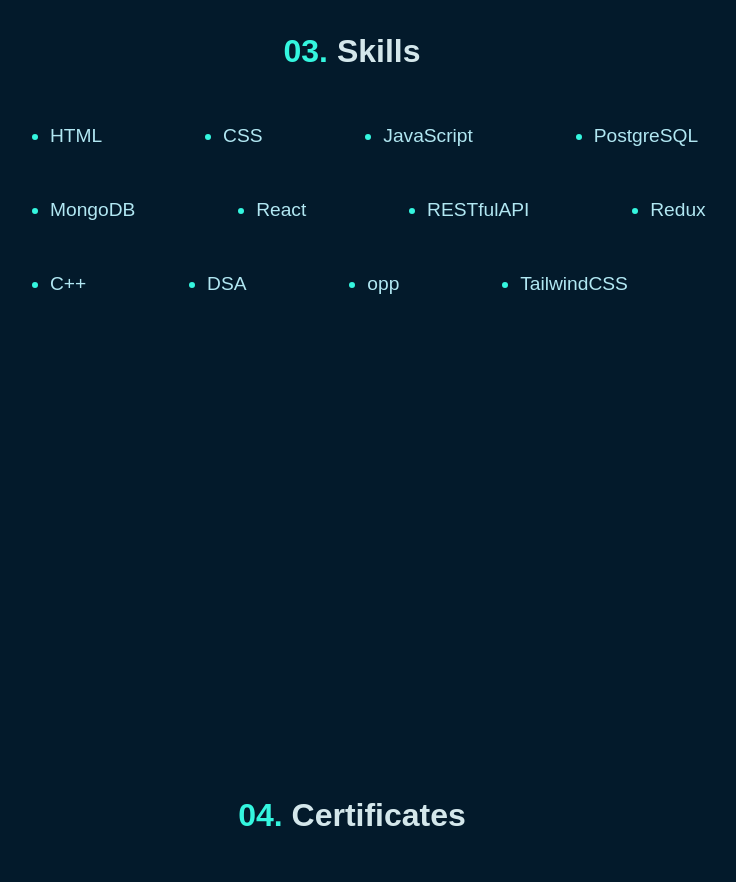
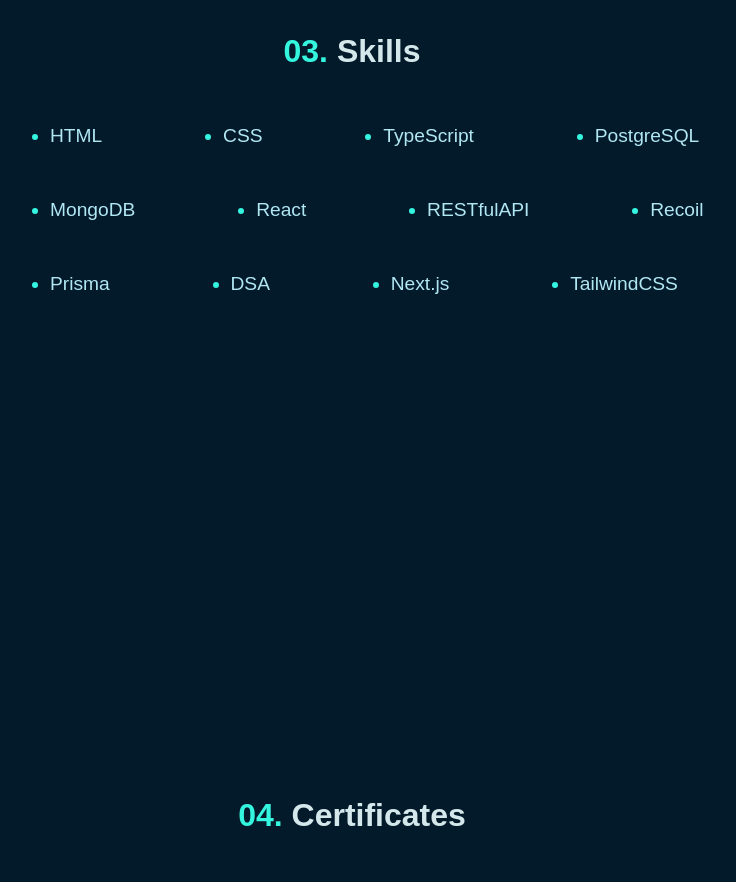
Before and after one commit to Exolon00/Portfolio-frontend, a plain HTML site: page index.html in a window 1280 px wide. Shown: the part 1840-2722 px from the top of the page, without its empty margins (288-1024 px from the left). Drawn offline with Linux system fonts and the light colour scheme.

Commit message:
added new links

```diff
--- a/index.html
+++ b/index.html
@@ -94,7 +94,7 @@
           <a href="https://github.com/Exolon00/Keeper-Project"
             ><img src="./src/github-logo.png" height="20px"
           /></a>
-          <a href="https://keeper-one-orcin.vercel.app/"
+          <a href="https://keeper-five-lake.vercel.app/"
             ><img
               src="./src/link-icon.png"
               alt="link"
@@ -111,7 +111,7 @@
             web experiences without relying on frameworks. I have incorporated
             elegant design principles and interactive elements.
           </p>
-          <a href=""
+          <a href="https://github.com/Exolon00/Portfolio-Project"
             ><img src="./src/github-logo.png" height="20px"
           /></a>
           <a href=""
@@ -133,19 +133,19 @@
         <ul style=" display: flex; gap:20%;">
           <li style="margin-right: 0;">HTML</li>
           <li>CSS</li>
-          <li>JavaScript</li>
+          <li>TypeScript</li>
           <li>PostgreSQL</li>
         </ul>
         <ul style=" display: flex; gap:20%;">
           <li>MongoDB</li>
           <li>React</li>
           <li>RESTfulAPI</li>
-          <li>Redux</li>
+          <li>Recoil</li>
         </ul>
         <ul style=" display: flex; gap:20%;">
-          <li>C++</li>
+          <li>Prisma</li>
           <li>DSA</li>
-          <li>opp</li>
+          <li>Next.js</li>
           <li>TailwindCSS</li>
         </ul>
       </div>
```
